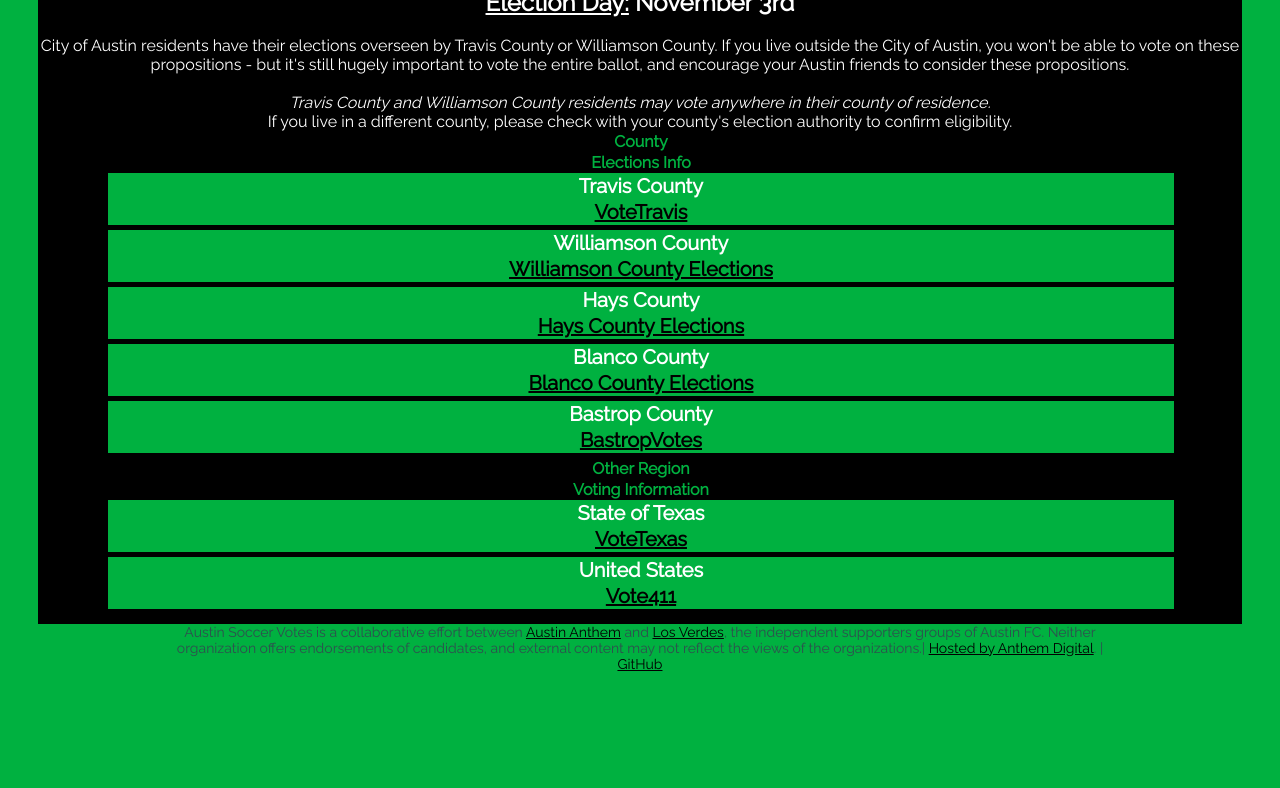
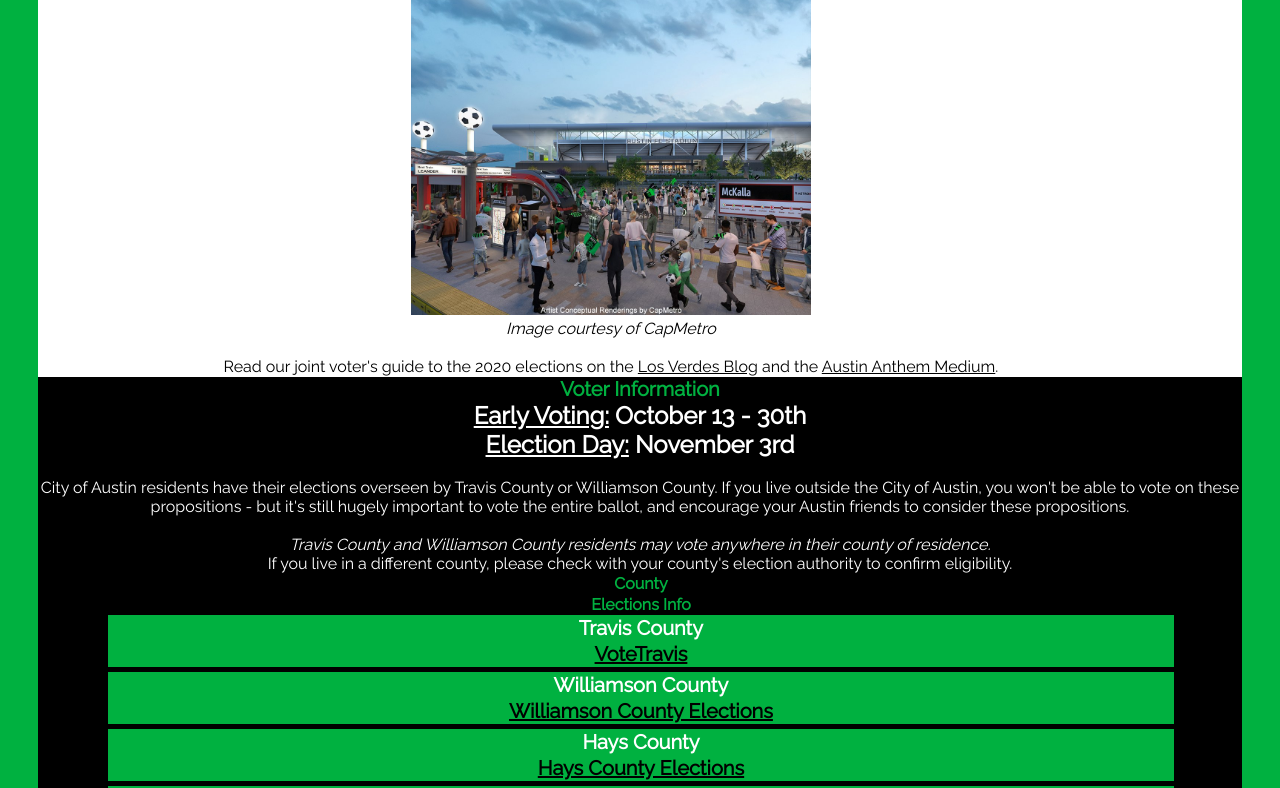
Before and after one commit to AustinAnthem/more-throw-ins, a Vue app: page / in a window 1280 px wide. Shown: the part 2480-3268 px from the top of the page. Before the commit the page ends 3152 px from the top, so only its background shows below. Built offline with nearby package versions, Linux system fonts and the light colour scheme.

Commit message:
Adding McKalla Station image

```diff
--- a/src/components/Props2020.vue
+++ b/src/components/Props2020.vue
@@ -83,6 +83,17 @@
     <table id="statements">
       <tr>
         <td>
+          <a href="https://www.capmetro.org/project-connect">
+            <img
+              alt="McKalla Station"
+              src="../assets/mckallastation.jpg"
+              height="400px"
+              width="auto"
+          /></a>
+          <br />
+          <i>Image courtesy of CapMetro</i>
+          <br />
+          <br />
           Read our joint voter's guide to the 2020 elections on the
           <a href="https://www.losverdesatx.org/blog/2020-voting-guide"
             >Los Verdes Blog</a
@@ -92,6 +103,7 @@
             href="https://medium.com/austinanthem/2020-austin-soccer-voters-guide-233cd6f8ef50?source=friends_link&sk=92e2e382a164e9b52a379e54e3c30f4a"
             >Austin Anthem Medium</a
           >.
+          <br />
         </td>
       </tr>
     </table>
```
Also changed, not shown: src/assets/mckallastation.jpg (added).
